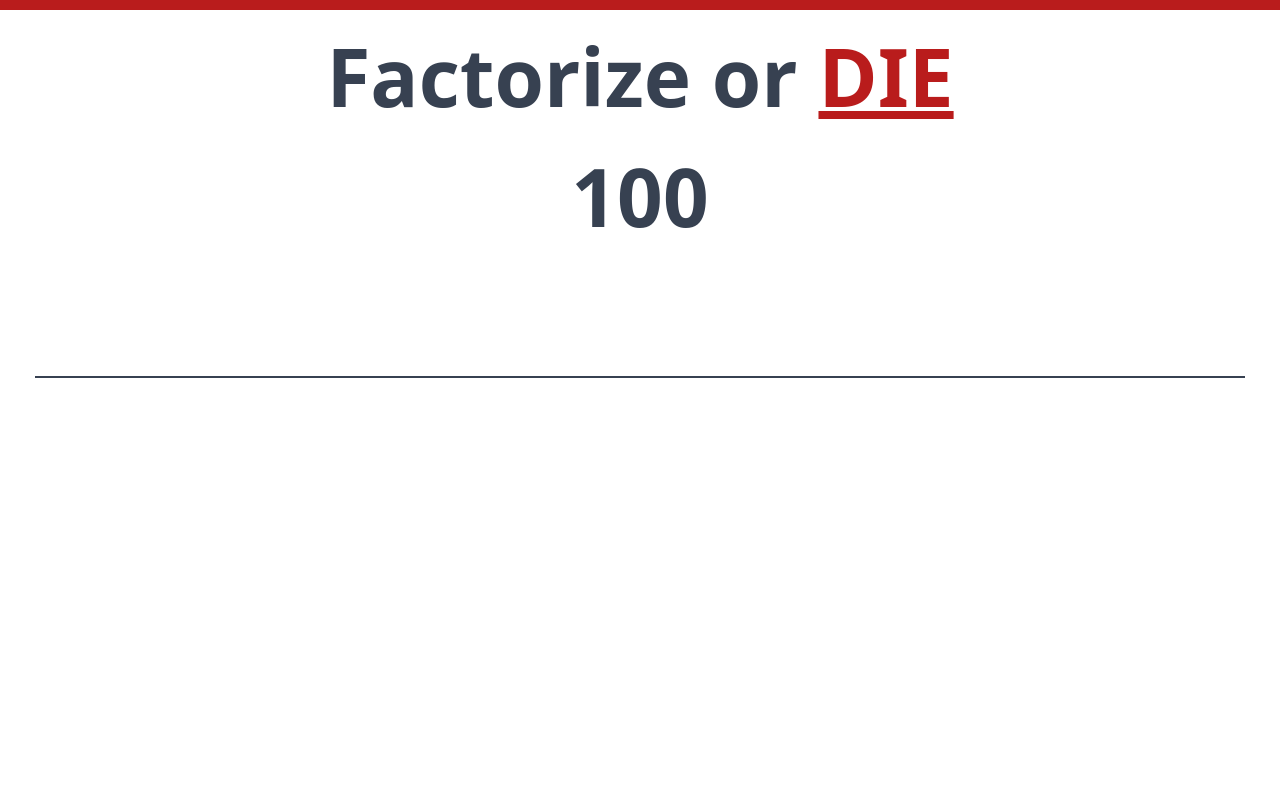
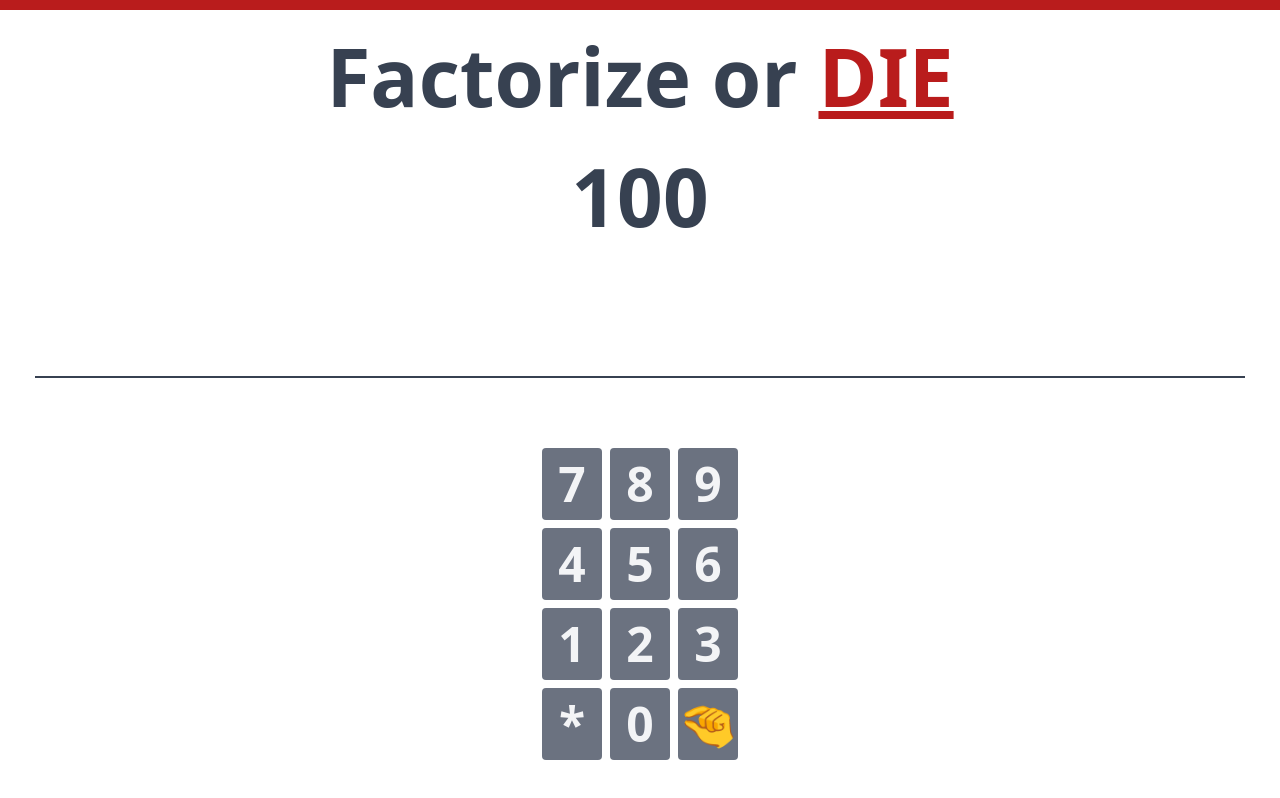
Before and after one commit to TomiMoreno/factorize-or-die, a Next.js app: page /classic in a window 1280 px wide. Built offline with nearby package versions, Linux system fonts and the light colour scheme.

Commit message:
add keyboard

```diff
--- /dev/null
+++ b/src/components/Keyboard.tsx
@@ -0,0 +1,33 @@
+import React from "react";
+
+const KEYS = [7, 8, 9, 4, 5, 6, 1, 2, 3, "*", 0, "🤏"] as const;
+
+type Key = typeof KEYS[number];
+
+interface KeyboardProps {
+  onKeyPress?: (key: Key) => void;
+}
+
+export default function Keyboard({ onKeyPress }: KeyboardProps) {
+  const handleKeyPress =
+    (key: Key): React.MouseEventHandler<HTMLButtonElement> =>
+    () => {
+      onKeyPress?.(key);
+    };
+
+  return (
+    <div className="fixed bottom-10 grid grid-cols-3 gap-2">
+      {KEYS.map((key) => (
+        <button
+          key={key}
+          onClick={handleKeyPress(key)}
+          className="rounded bg-gray-500"
+        >
+          <span className="text-5xl font-bold leading-normal text-gray-100 md:text-[3rem]">
+            {key}
+          </span>
+        </button>
+      ))}
+    </div>
+  );
+}
--- a/src/pages/bullet.tsx
+++ b/src/pages/bullet.tsx
@@ -6,6 +6,7 @@ import { BULLET_LIMIT_FACTORIZE_TIME } from "../utils/constants";
 import { Button } from "../components/Button";
 import { useTimeout } from "../hooks/useTimeout";
 import { useEffect } from "react";
+import Keyboard from "../components/Keyboard";
 
 export default function Bullet() {
   const [status, setStatus] = useState<"playing" | "win" | "lose">("playing");
@@ -52,6 +53,19 @@ export default function Bullet() {
             onChange={(e) => setFactorization(e.target.value)}
             className="border-b-2 border-gray-700 text-5xl font-extrabold leading-normal text-gray-700 focus:border-red-700 focus:outline-none md:text-[5rem]"
           />
+          <Keyboard
+            onKeyPress={(key) => {
+              if (key === "🤏") {
+                setFactorization((prevFactorization) =>
+                  prevFactorization.slice(0, -1)
+                );
+              } else {
+                setFactorization(
+                  (prevFactorization) => `${prevFactorization}${key}`
+                );
+              }
+            }}
+          />
         </div>
       )}
       {status === "win" && (
--- a/src/pages/classic.tsx
+++ b/src/pages/classic.tsx
@@ -5,6 +5,7 @@ import { CLASSIC_LIMIT_FACTORIZE_TIME } from "../utils/constants";
 import { Button } from "../components/Button";
 import { useTimeout } from "../hooks/useTimeout";
 import { useEffect } from "react";
+import Keyboard from "../components/Keyboard";
 
 export default function Classic() {
   const [status, setStatus] = useState<"playing" | "win" | "lose">("playing");
@@ -52,6 +53,19 @@ export default function Classic() {
             onChange={(e) => setFactorization(e.target.value)}
             className="border-b-2 border-gray-700 text-5xl font-extrabold leading-normal text-gray-700 focus:border-red-700 focus:outline-none md:text-[5rem]"
           />
+          <Keyboard
+            onKeyPress={(key) => {
+              if (key === "🤏") {
+                setFactorization((prevFactorization) =>
+                  prevFactorization.slice(0, -1)
+                );
+              } else {
+                setFactorization(
+                  (prevFactorization) => `${prevFactorization}${key}`
+                );
+              }
+            }}
+          />
         </div>
       )}
       {status === "lose" && (
--- a/src/pages/free.tsx
+++ b/src/pages/free.tsx
@@ -2,6 +2,7 @@ import React, { useState } from "react";
 import { useFactorize } from "../hooks/useFactorize";
 import { Button } from "../components/Button";
 import { useNumberFact } from "../hooks/useNumbersFact";
+import Keyboard from "../components/Keyboard";
 
 export default function Free() {
   const [status, setStatus] = useState<"playing" | "win">("playing");
@@ -33,6 +34,19 @@ export default function Free() {
             onChange={(e) => setFactorization(e.target.value)}
             className="border-b-2 border-gray-700 text-5xl font-extrabold leading-normal text-gray-700 focus:border-red-700 focus:outline-none md:text-[5rem]"
           />
+          <Keyboard
+            onKeyPress={(key) => {
+              if (key === "🤏") {
+                setFactorization((prevFactorization) =>
+                  prevFactorization.slice(0, -1)
+                );
+              } else {
+                setFactorization(
+                  (prevFactorization) => `${prevFactorization}${key}`
+                );
+              }
+            }}
+          />
         </div>
       )}
       {status === "win" && (
--- a/src/utils/constants.ts
+++ b/src/utils/constants.ts
@@ -1,3 +1,7 @@
 export const BULLET_LIMIT_FACTORIZE_TIME = 20 * 1000;
 export const CLASSIC_LIMIT_FACTORIZE_TIME = 60 * 1000;
 export const LIMIT_PAUSE_TIME = 5 * 1000;
+export const PRIMES_UP_TO_100 = [
+  2, 3, 5, 7, 11, 13, 17, 19, 23, 29, 31, 37, 41, 43, 47, 53, 59, 61, 67, 71,
+  73, 79, 83, 89, 97,
+];
--- a/src/utils/math.ts
+++ b/src/utils/math.ts
@@ -1,4 +1,5 @@
-const primes: number[] = [2, 3];
+import { PRIMES_UP_TO_100 } from "./constants";
+const primes: number[] = [...PRIMES_UP_TO_100];
 
 export function isPrime(n: number): boolean {
   if (Number.isNaN(n)) return false;
```
